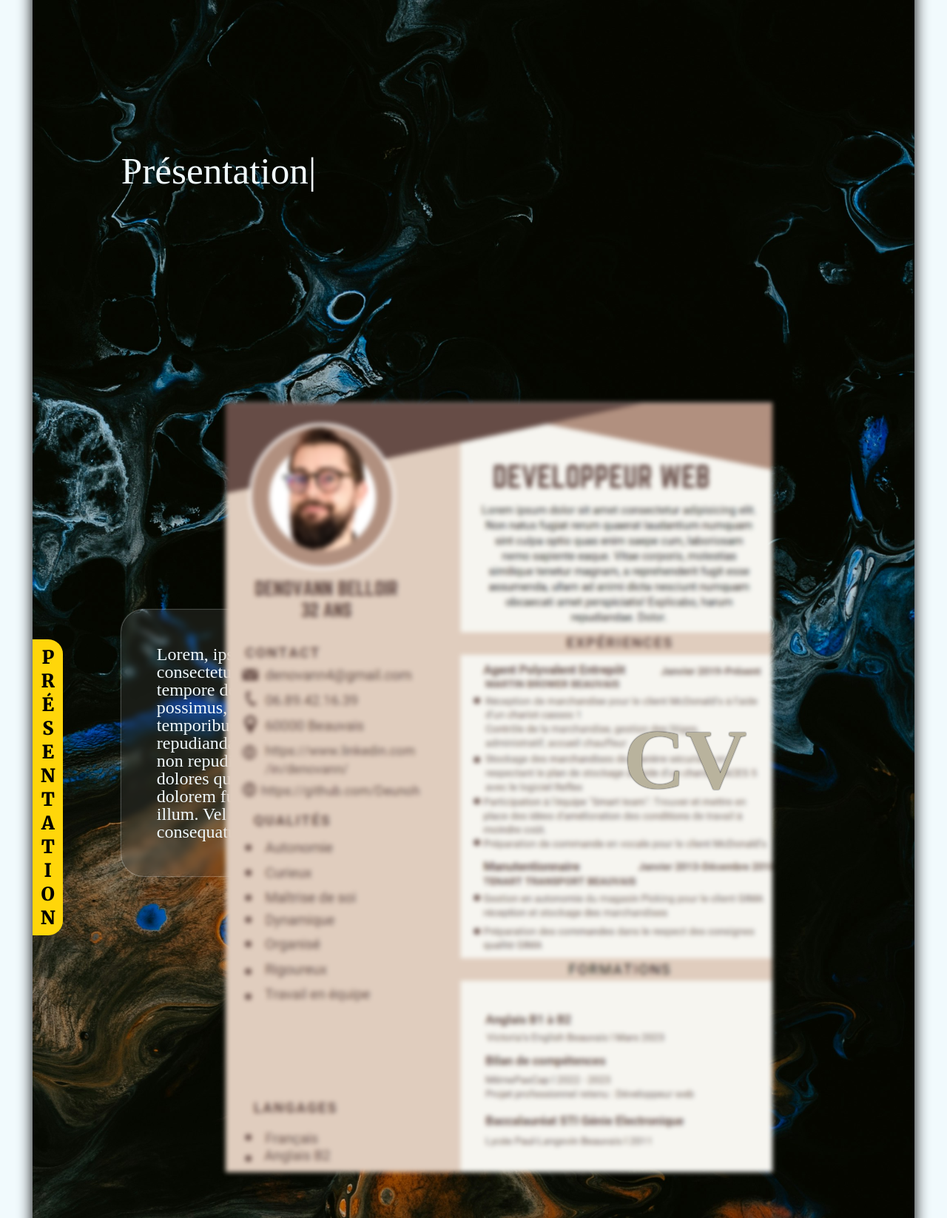
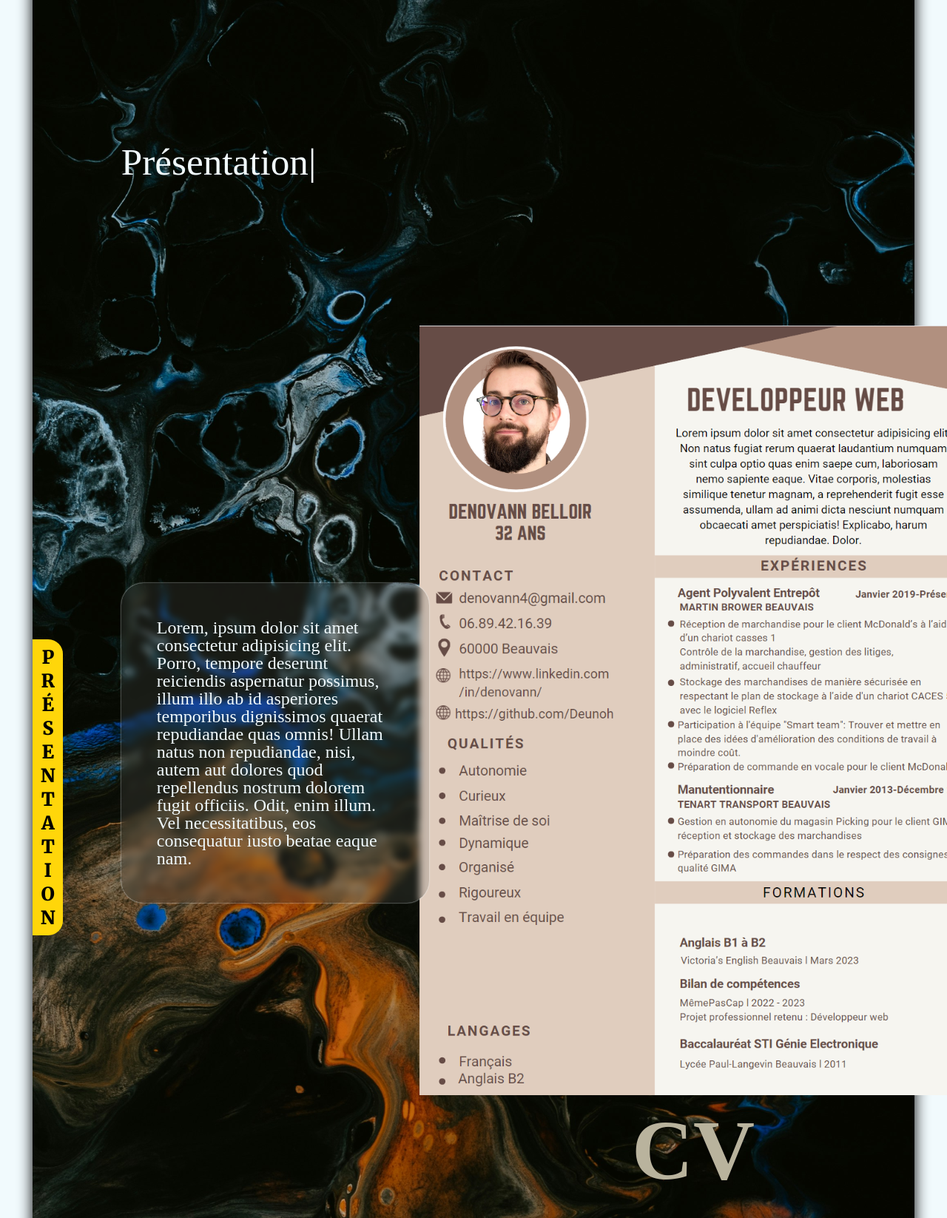
Before and after one commit to Deunoh/portfolio, a PHP site: template Views/card2.tpl.php in a window 1280 px wide. Shown: the part 274-1920 px from the top of the page at 74% size. Run offline with PHP 8.4, Linux system fonts and the light colour scheme; the template is opened without the code that fills it, so the values that code supplies are empty.

Commit message:
minor fix

```diff
--- a/Views/card1.tpl.php
+++ b/Views/card1.tpl.php
@@ -2,7 +2,7 @@
                 <div class="card one">
                     <header>
                         <h1 id="title-name">Denovann Belloir </h1>
-                        <h2>Developpeur web Fullstack.<span id="input-cursor">| </span></h2>
+                        <h2>Developpeur web.<span id="input-cursor">| </span></h2>
                         <img class="one__img__profile" src="img/profil-light.jpeg" alt="photo de denovann">
                     </header>
                     <section class="one__section__techno">
@@ -19,7 +19,6 @@
                             <h3 class="title-techno">Back</h3>
                             <ul>
                                 <li><span><img src="img/php-logo.png" alt="logo html" class="logo-techno"></span>PHP</li>
-                                <li><span><img src="img/Symfony_logo.png" alt="logo html" class="logo-techno"></span>Symfony</li>
                                 <li><span><img src="img/mysql-logo.png" alt="logo html" class="logo-techno"></span>MySQL</li>
 
                             </ul>
--- a/Views/card2.tpl.php
+++ b/Views/card2.tpl.php
@@ -15,10 +15,10 @@
                             </div>
                         </section>
                         <aside class="cv-container">
-                            <a href="#" class="img-link">
-                                <span class="cv-text">CV</span>
+                            <a href="#" class="cv-img-link">
                                 <img class="cv-img" src="img/Capture d'écran 2024-02-13 214630.png" alt="CV">
                             </a>
+                            <strong class="cv-text">CV</strong>
                         </aside>
                 </div>
 </div>
--- a/Views/card3.tpl.php
+++ b/Views/card3.tpl.php
@@ -12,7 +12,7 @@
                     </section>
                     <section class="right_section_projects">
                         <div class="projects-box">
-                            <a href="https://github.com/Deunoh/homepage-liegeois" class="img-link"><img src="img/projects/promoliegeois.png" alt="projet promoliegeois" class="projects__img"></a>
+                            <a href="https://github.com/Deunoh/homepage-liegeois" class="img-link" target="_blank"><img src="img/projects/promoliegeois.png" alt="projet promoliegeois" class="projects__img"></a>
                             <a href="#" class="img-link"><img src="img/projects/cv-project.png" alt="cv-site" class="projects__img"></a>
                         </div>
                     </section>
--- a/css/style.css
+++ b/css/style.css
@@ -141,6 +141,7 @@ body{
 
 .two {
     position: relative;
+   display: flex;
 
 }
 .three {
@@ -230,40 +231,41 @@ header h2{
 }
 
 /* Image cv */
+.two aside{
+    width: 60%;
+    height: 100%;
+    /* background-color: red; */
+}
+
+
 .cv-img{
     height: 40vh;
-    position: absolute;
-    right: 15vw;
-    top: 44vh;
-    transform: translateY(-50%);
-    filter: blur(3px);
+}
+
+.cv-img-link{
     transition: transform .2s;
-    z-index: 1;
+}
+
+.cv-img-link:hover{
+    transform: scale(1.2);
 }
 
 .cv-text {
-    position: absolute;
-    top: 50%;
-    left: 74%;
-    transform: translate(-50%, -50%);
+
     color: #b9b39d;
     text-shadow: 0px 0px 2px black;
     font-size: 115px;
     font-weight: bold;
     opacity: 1;
-    transition: opacity 0.2s;
-    z-index: 2;
+
+
 
 }
-
-.cv-container:hover .cv-img,
-.cv-container .cv-img:hover {
-    filter: none;
-}
-
-.cv-container:hover .cv-text,
-.cv-container .cv-img:hover + .cv-text {
-    opacity: 0;
+.cv-container{
+    display: flex;
+    align-items: center;
+    flex-direction: column;
+    justify-content: center;
 }
 
 /* fin image cv */
```
